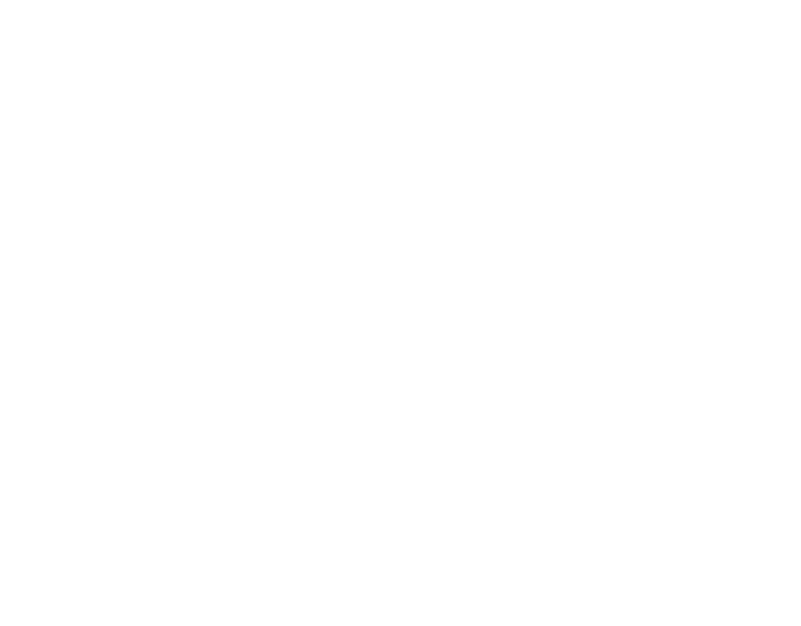
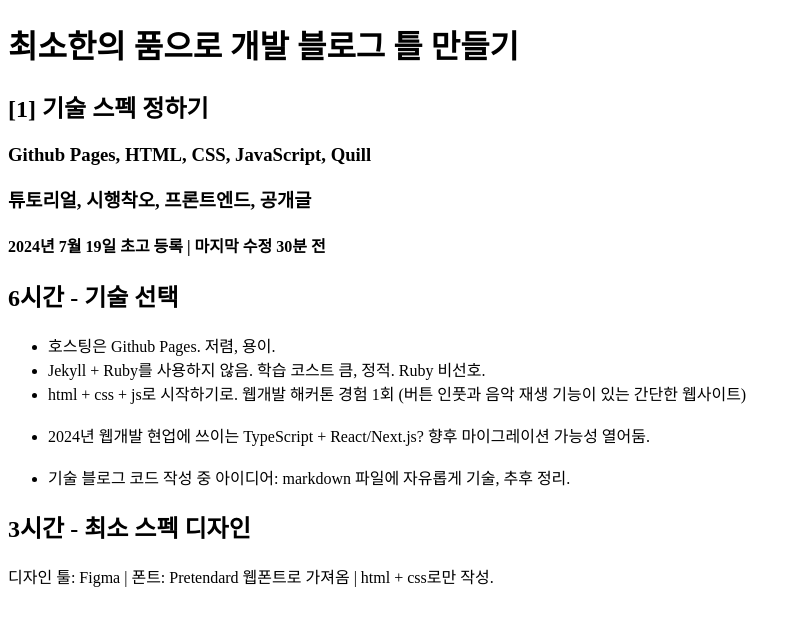
Before and after one commit to nepptune-studio/github.io, a plain HTML site: page article-example/article-sample.html in a window 1280 px wide. Shown: the whole page, without its empty margins (0-801 px from the left). Drawn offline with Linux system fonts and the light colour scheme.

Commit message:
mvp html 작성

```diff
--- a/article-example/article-sample.html
+++ b/article-example/article-sample.html
@@ -1,12 +1,45 @@
 <!DOCTYPE html>
 <html lang="ko">
+
 <head>
     <meta charset="UTF-8">
     <meta name="viewport" content="width=device-width, initial-scale=1.0">
-    <title>nepptech</title>
+    <title>article-sample</title>
     <link rel="stylesheet" href="article-sample.css">
 </head>
+
 <body>
+    <header>
+        <h1>최소한의 품으로 개발 블로그 틀 만들기</h1>
+        <h2>[1] 기술 스펙 정하기</h2>
+        <h3>Github Pages, HTML, CSS, JavaScript, Quill</h3>
+        <h3>튜토리얼, 시행착오, 프론트엔드, 공개글</h3>
+        <h4>2024년 7월 19일 초고 등록 | 마지막 수정 30분 전</h4>
+    </header>
 
+    <section>
+        <div>
+            <h1>6시간 - 기술 선택</h1>
+            <p>
+                <ul>
+                    <li>호스팅은 Github Pages. 저렴, 용이.</li>
+                    <li>Jekyll + Ruby를 사용하지 않음. 학습 코스트 큼, 정적. Ruby 비선호.</li>
+                    <li>html + css + js로 시작하기로. 웹개발 해커톤 경험 1회 (버튼 인풋과 음악 재생 기능이 있는 간단한 웹사이트)</li>
+                    <br>
+                    <li>2024년 웹개발 현업에 쓰이는 TypeScript + React/Next.js? 향후 마이그레이션 가능성 열어둠.</li>
+                    <br>
+                    <li>기술 블로그 코드 작성 중 아이디어: markdown 파일에 자유롭게 기술, 추후 정리.</li>
+                </ul>
+            </p>
+
+            <h1>3시간 - 최소 스펙 디자인</h1>
+            <p>
+                디자인 툴: Figma | 폰트: Pretendard 웹폰트로 가져옴 | html + css로만 작성.
+            </p>
+        </div>
+    </section>
+
+    <footer>
+    </footer>
 </body>
 </html>
```
Also changed, not shown: article-example/article-html-only.png (added), article-example/article-mvp-design.png (added).
